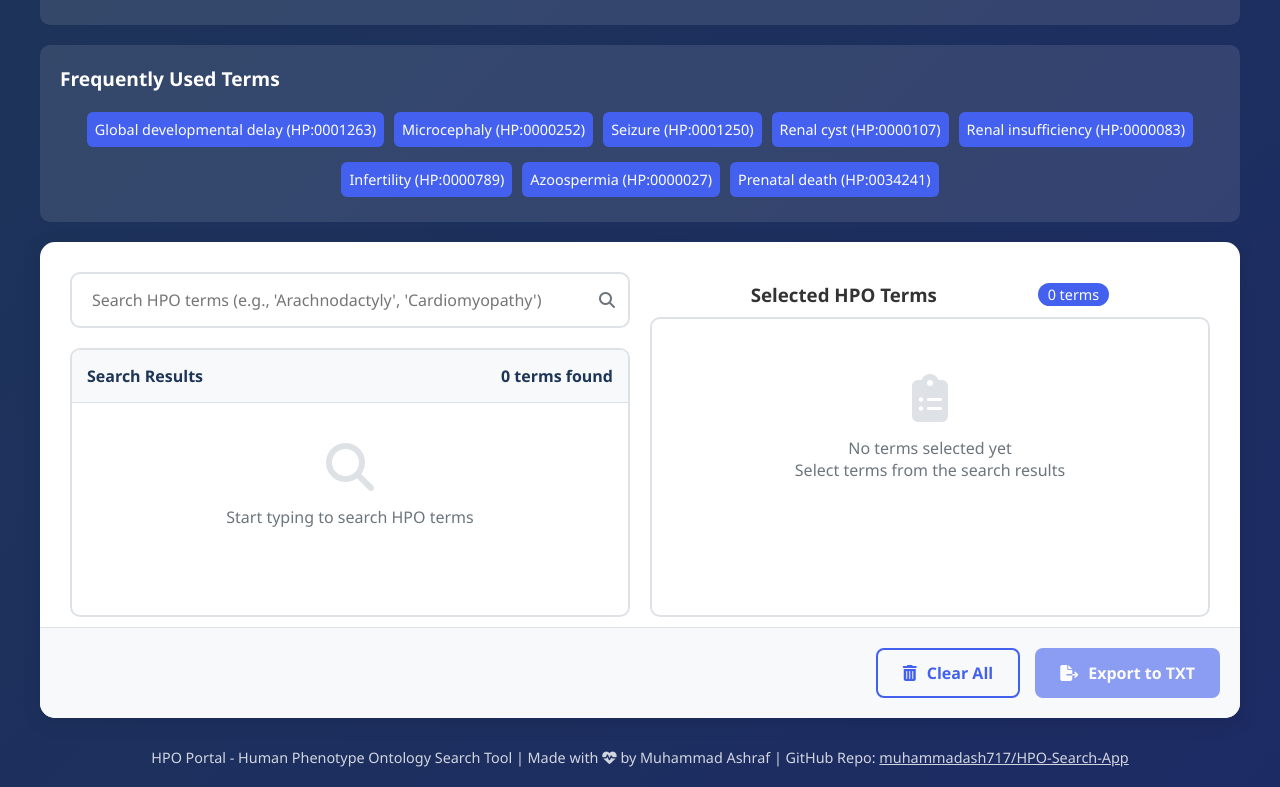
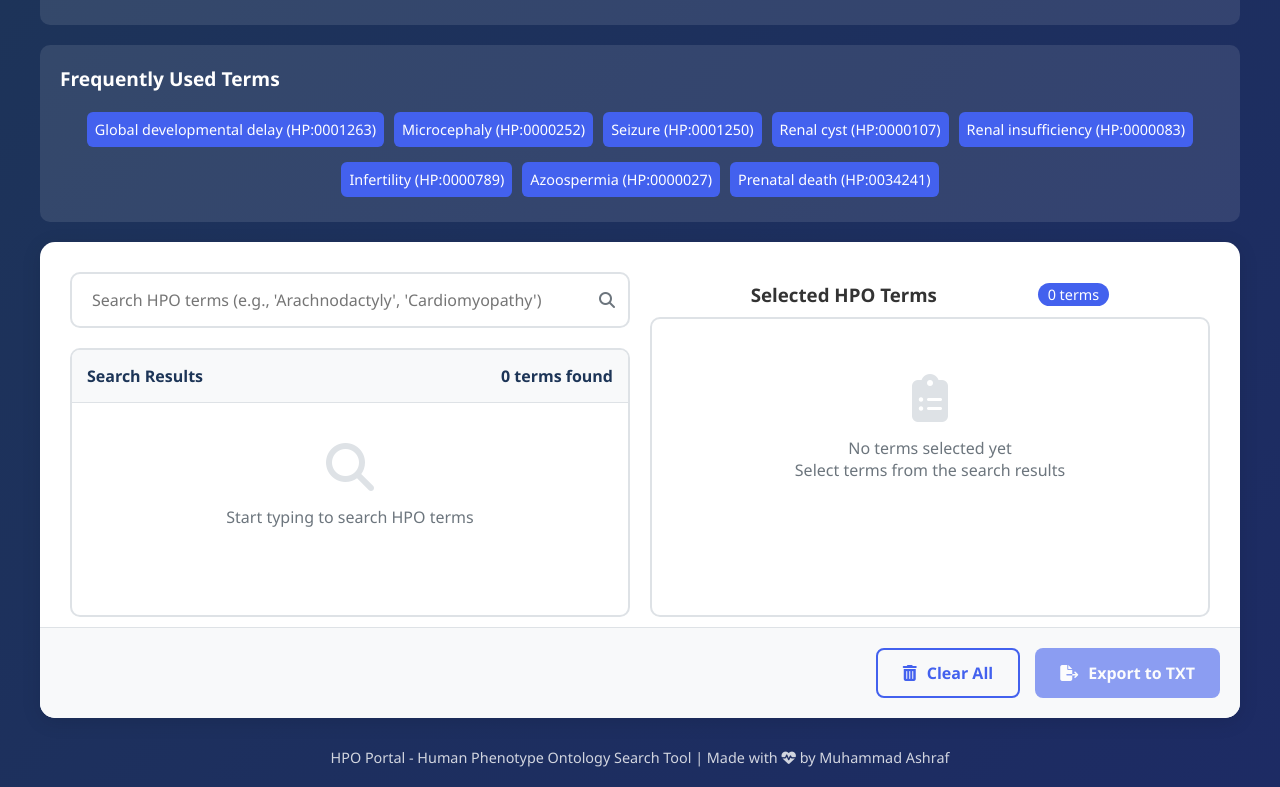
Before and after one commit to muhammadash717/HPO-Portal, a plain HTML site: page index.html in a window 1280 px wide. Shown: the part 373-1160 px from the top of the page. Drawn offline with Linux system fonts and the light colour scheme.

Commit message:
Update index.html

```diff
--- a/index.html
+++ b/index.html
@@ -114,8 +114,7 @@
         <footer>
             <p>
                 HPO Portal - Human Phenotype Ontology Search Tool |
-                Made with <i class="fa fa-heartbeat" aria-hidden="true"></i> by Muhammad Ashraf |
-                GitHub Repo: <a href="https://github.com/muhammadash717/HPO-Search-App" style="color: white;">muhammadash717/HPO-Search-App</a>
+                Made with <i class="fa fa-heartbeat" aria-hidden="true"></i> by Muhammad Ashraf
             </p>
         </footer>
     </div>
```
